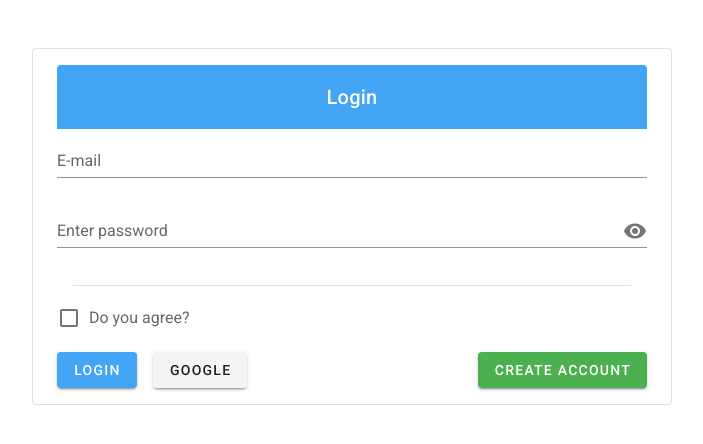
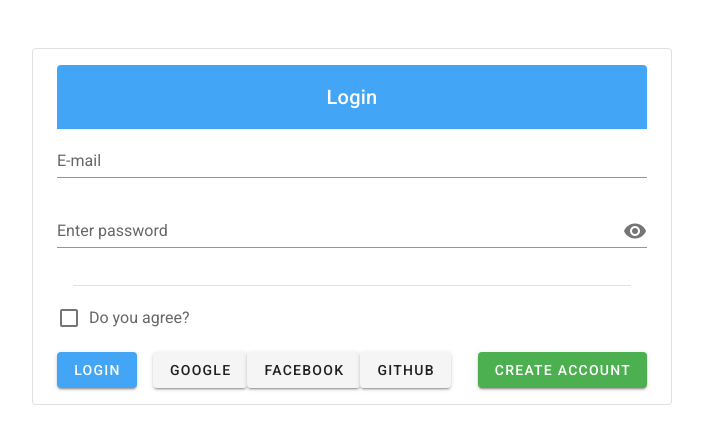
Before and after one commit to Ashfaqul-Asif/foodblog, a Vue app: page /login in a window 1280 px wide. Shown: the top 444 px of the page, without its empty margins (288-991 px from the left). Built offline with nearby package versions, Linux system fonts and the light colour scheme.

Commit message:
authenticationUpdated

```diff
--- a/src/authentication/login.vue
+++ b/src/authentication/login.vue
@@ -25,7 +25,9 @@
           ></v-checkbox>
 
           <v-btn :disabled="!valid" color="#42A5F5" class="mr-4 white--text" @click="login">Login</v-btn>
-          <v-btn @click="socialLogin">Google</v-btn>
+          <v-btn @click="socialGoogleLogin">Google</v-btn>
+          <v-btn @click="socialFBLogin">Facebook</v-btn>
+          <v-btn @click="socialGithubLogin">Github</v-btn>
           <v-btn
             @click="$router.push( '/signup' )"
             color="success"
@@ -96,12 +98,32 @@ export default {
         }
       );
     },
-    socialLogin(event){
+    socialGoogleLogin(event){
       console.log(event);
       const provider=new firebase.auth.GoogleAuthProvider();
       firebase.auth().signInWithPopup(provider).then((result)=>{
         this.$router.push('/');
         console.log(result);
+        console.log(provider);
+      }).catch((err)=>{
+        alert('Oops.'+err.message)
+      })
+    },
+    socialGithubLogin(){
+      const provider= new firebase.auth.GoogleAuthProvider();
+      firebase.auth().signInWithPopup(provider).then((result)=>{
+        this.$router.push('/')
+         console.log(result);
+        console.log(provider);
+      }).catch((err)=>{
+        alert('Oops.'+err.message)
+      })
+    },
+    socialFBLogin(){
+      const provider= new firebase.auth.FacebookAuthProvider();
+      firebase.auth().signInWithPopup(provider).then((result)=>{
+        this.$router.push('/')
+         console.log(result);
         console.log(provider);
       }).catch((err)=>{
         alert('Oops.'+err.message)
```
